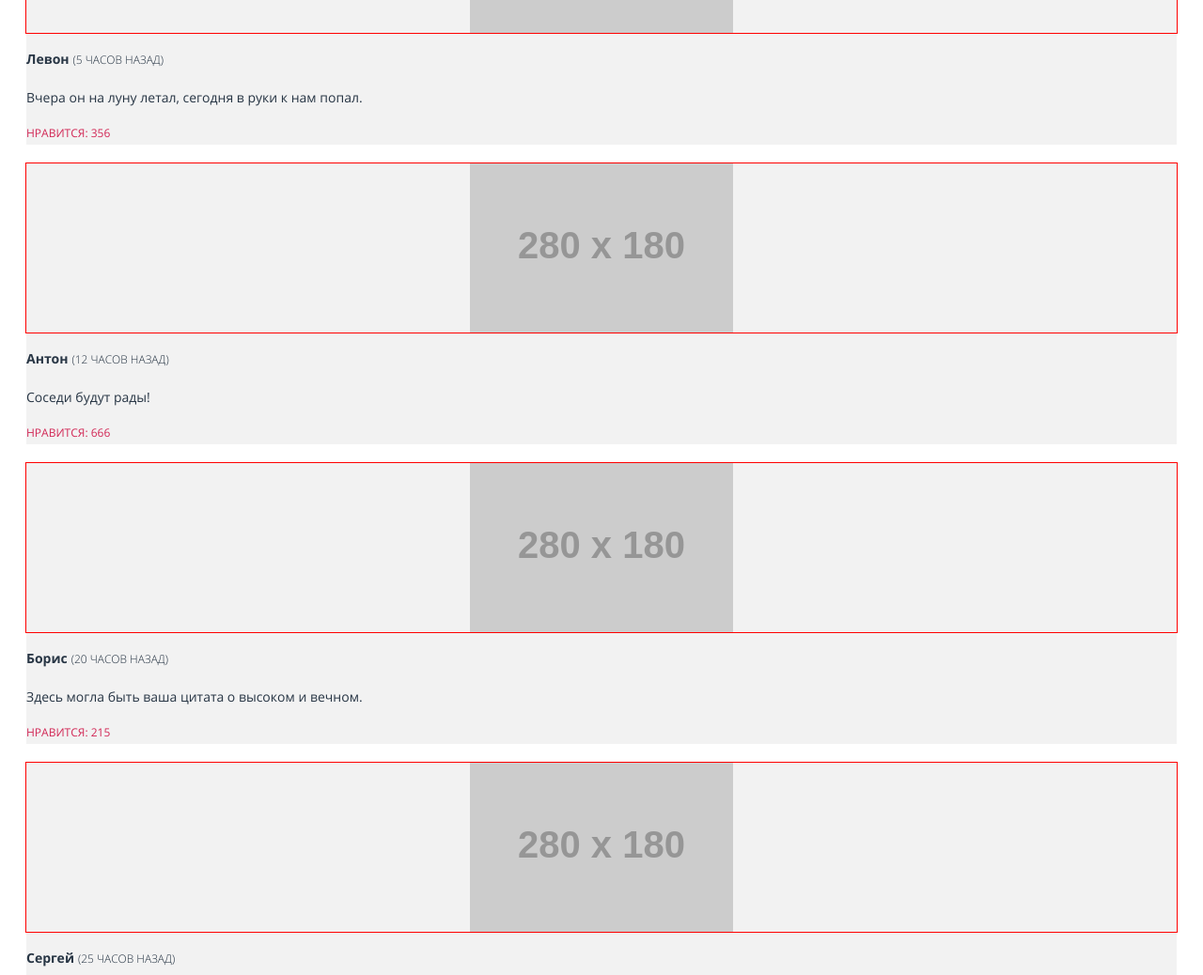
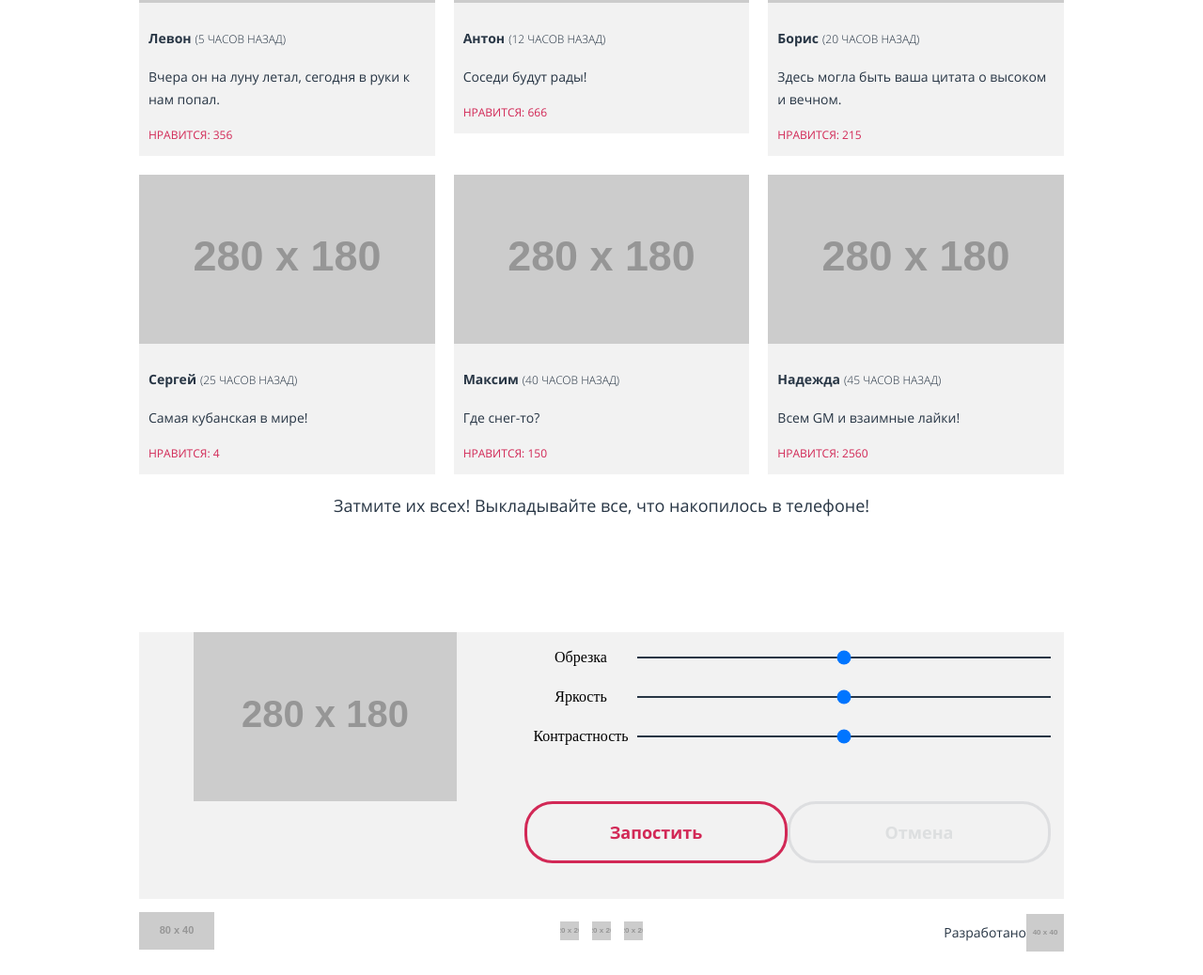
Before and after one commit to gsem73/315531-pink-21, a website: page source/catalog.html in a window 1280 px wide. Shown: the part 1002-2040 px from the top of the page at 94% size. Drawn offline with nearby package versions, Linux system fonts and the light colour scheme; files that its build step writes are made by us from their sources.

Commit message:
Адаптивная сетка для страницы каталога

```diff
--- a/source/catalog.html
+++ b/source/catalog.html
@@ -2,148 +2,175 @@
 <html lang="ru">
   <head>
     <meta charset="utf-8">
+    <meta name="viewport" content="width=device-width, initial-scale=1">
     <title>HTML Academy: Пинк</title>
     <link href="css/style.css" rel="stylesheet">
   </head>
-  <body>
+  <body class="page">
 
-    <header class="page-header">
-      <a class="page-header__logo logo logo--narrow">
+    <header class="main-nav">
+      <div class="container">
+        <nav class="main-nav__layout">
+
+          <a class="main-nav__logo">
             <img src="https://via.placeholder.com/80x40" width="80" height="40" alt="Логотип компании Pink">
           </a>
-      <nav class="page-header__nav main-nav">
+
           <button class="main-nav__toggle" type="button">
             <img src="https://via.placeholder.com/20x20" width="20" height="20" alt="Открыть меню">
           </button>
+
           <ul class="main-nav__menu">
             <li class="main-nav__item">
-            <a class="main-nav__link main-nav__link--dropdown" href="index.html">
-              <span class="main-nav__underline">Главная</span>
-            </a>
+              <a class="main-nav__link" href="#">Главная</a>
             </li>
             <li class="main-nav__item">
-            <a class="main-nav__link main-nav__link--permanent" href="catalog.html">
-              <span class="main-nav__underline">Фотографии</span>
-            </a>
+              <a class="main-nav__link" href="catalog.html">Фотографии</a>
             </li>
             <li class="main-nav__item">
-            <a class="main-nav__link main-nav__link--active" href="form.html">
-              <span class="main-nav__underline">Конкурс</span>
-            </a>
+              <a class="main-nav__link" href="form.html">Конкурс</a>
             </li>
             <li class="main-nav__item">
-            <a class="main-nav__link main-nav__link--dropdown" href="#">
-              <span class="main-nav__underline">HTML Academy</span>
-            </a>
+              <a class="main-nav__link" href="#">HTML Academy</a>
             </li>
           </ul>
+
         </nav>
+      </div>
     </header>
 
     <main>
 
       <div class="head-liner">
+        <div class="container">
           <h1 class="head-liner__title">Фотографии пользователей</h1>
+        </div>
       </div>
 
       <div class="text-content">
+        <div class="container">
           <p class="text-content__paragraph">Взгляните на фотографии, которые выкладывают пользователи! Видите, как не хватает ваших?</p>
         </div>
+      </div>
 
-      <ul class="posting-list">
-
-        <li class="posting-list__item posting">
-          <a class="posting__link posting__link--wide" href="#">
-            <p class="posting__label">Панорама дня</p>
+      <div class="posting">
+        <a class="posting__link" href="#">
           <img class="posting__photo" src="https://via.placeholder.com/280x180" width="280" height="180" alt="Фото">
         </a>
+        <div class="container">
+          <div class="posting__content">
+            <p class="posting__label">Панорама дня</p>
             <p class="posting__legend">
               <span class="posting__user">Анна</span>
               <span class="posting__datetime">(5 минут назад)</span>
             </p>
             <p class="posting__message">Прыгать или нет? Напишите в комментарии свой совет и смотрите прямую трансляцию в перископе, задавайте свои вопросы!</p>
             <p class="posting__like">Нравится: 215</p>
-        </li>
+          </div>
+        </div>
+      </div>
 
+      <div class="container">
+        <ul class="posting-list">
           <li class="posting-list__item posting">
             <a class="posting__link" href="#"><img class="posting__photo" src="https://via.placeholder.com/280x180" width="280" height="180" alt="Фото"></a>
+            <div class="posting__content">
               <p class="posting__legend">
                 <span class="posting__user">Левон</span>
                 <span class="posting__datetime">(5 часов назад)</span>
               </p>
               <p class="posting__message">Вчера он на луну летал, сегодня в руки к нам попал.</p>
               <p class="posting__like">Нравится: 356</p>
+            </div>
           </li>
           <li class="posting-list__item posting">
             <a class="posting__link" href="#"><img class="posting__photo" src="https://via.placeholder.com/280x180" width="280" height="180" alt="Фото"></a>
+            <div  class="posting__content">
               <p class="posting__legend">
                 <span class="posting__user">Антон</span>
                 <span class="posting__datetime">(12 часов назад)</span>
               </p>
               <p class="posting__message">Соседи будут рады!</p>
               <p class="posting__like">Нравится: 666</p>
+            </div>
           </li>
           <li class="posting-list__item posting">
             <a class="posting__link" href="#"><img class="posting__photo" src="https://via.placeholder.com/280x180" width="280" height="180" alt="Фото"></a>
+            <div  class="posting__content">
               <p class="posting__legend">
                 <span class="posting__user">Борис</span>
                 <span class="posting__datetime">(20 часов назад)</span>
               </p>
               <p class="posting__message">Здесь могла быть ваша цитата о высоком и вечном.</p>
               <p class="posting__like">Нравится: 215</p>
+            </div>
           </li>
           <li class="posting-list__item posting">
             <a class="posting__link" href="#"><img class="posting__photo" src="https://via.placeholder.com/280x180" width="280" height="180" alt="Фото"></a>
+            <div  class="posting__content">
               <p class="posting__legend">
                 <span class="posting__user">Сергей</span>
                 <span class="posting__datetime">(25 часов назад)</span>
               </p>
               <p class="posting__message">Самая кубанская в мире!</p>
               <p class="posting__like">Нравится: 4</p>
+            </div>
           </li>
           <li class="posting-list__item posting">
             <a class="posting__link" href="#"><img class="posting__photo" src="https://via.placeholder.com/280x180" width="280" height="180" alt="Фото"></a>
+            <div  class="posting__content">
               <p class="posting__legend">
                 <span class="posting__user">Максим</span>
                 <span class="posting__datetime">(40 часов назад)</span>
               </p>
               <p class="posting__message">Где снег-то?</p>
               <p class="posting__like">Нравится: 150</p>
+            </div>
           </li>
           <li class="posting-list__item posting">
             <a class="posting__link" href="#"><img class="posting__photo" src="https://via.placeholder.com/280x180" width="280" height="180" alt="Фото"></a>
+            <div  class="posting__content">
               <p class="posting__legend">
                 <span class="posting__user">Надежда</span>
                 <span class="posting__datetime">(45 часов назад)</span>
               </p>
               <p class="posting__message">Всем GM и взаимные лайки!</p>
               <p class="posting__like">Нравится: 2560</p>
+            </div>
           </li>
         </ul>
+      </div>
 
       <div class="text-content">
+        <div class="container">
           <p class="text-content__paragraph">Затмите их всех! Выкладывайте все, что накопилось в телефоне!</p>
         </div>
+      </div>
 
+
+      <div class="container">
         <form class="image-editor" method="get" action="https://echo.htmlacademy.ru">
           <img class="image-editor__preview" src="https://via.placeholder.com/280x180" width="280" height="180" alt="Фото">
-        <fieldset  class="image-editor__tools">
-          <label for="size">Обрезка</label>
-          <input class="range-control" type="range" id="size" name="size" min="0" max="100">
-          <label for="brightness">Яркость</label>
-          <input class="range-control" type="range" id="brightness" name="brightness" min="0" max="100">
-          <label for="contrast">Контрастность</label>
-          <input class="range-control" type="range" id="contrast" name="contrast" min="0" max="100">
+          <fieldset class="image-editor__tools tools">
+            <label class="tools__clipping-label" for="clipping">Обрезка</label>
+            <input class="tools__clipping-range range-control" type="range" id="clipping" name="clipping" min="0" max="100">
+            <label class="tools__brightness-label" for="brightness">Яркость</label>
+            <input class="tools__brightness-range range-control" type="range" id="brightness" name="brightness" min="0" max="100">
+            <label class="tools__contrast-label" for="contrast">Контрастность</label>
+            <input class="tools__contrast-range range-control" type="range" id="contrast" name="contrast" min="0" max="100">
           </fieldset>
-        <fieldset class="posting-control">
+          <fieldset class="image-editor__button posting-control">
             <button class="posting-control__item posting-button posting-button--submit" type="submit">Запостить</button>
             <button class="posting-control__item posting-button posting-button--cancel" type="button">Отмена</button>
           </fieldset>
         </form>
+      </div>
 
     </main>
 
-    <footer class="page-footer">
+    <footer>
+      <div class="container">
+        <div class="page-footer">
           <a class="page-footer__logo logo logo--color" href="#">
             <img src="https://via.placeholder.com/80x40" width="80" height="40" alt="Логотип компании Pink">
           </a>
@@ -167,9 +194,11 @@
           <p class="page-footer__copyright copyright">
             <span class="copyright__text">Разработано</span>
             <a class="copyright__link" href="#">
-          <img class="copyright__icon" src="https://via.placeholder.com/20x20" width="20" height="20" alt="Логотип компании html academy">
+              <img class="copyright__icon" src="https://via.placeholder.com/40x40" width="40" height="40" alt="Логотип компании html academy">
             </a>
           </p>
+        </div>
+      </div>
     </footer>
 
   </body>
--- a/source/sass/blocks/image-editor.scss
+++ b/source/sass/blocks/image-editor.scss
@@ -1,14 +1,28 @@
 .image-editor {
   background-color: $base-grey;
+  display: grid;
+  grid-template-columns: 1fr;
+  grid-template-areas: "preview-area" "tools-area" "button-area";
+
+  @media (min-width: $tablet-size) {
+    grid-template-columns: 1fr 1fr;
+    grid-template-areas: "preview-area tools-area" "preview-area button-area";
+  }
 }
 
 .image-editor__preview {
   display: block;
   margin: 0 auto;
+  grid-area: preview-area;
 }
 
 .image-editor__tools {
   border: none;
   display: flex;
   flex-direction: column;
+  grid-area: tools-area;
 }
+
+.image-editor__button {
+  grid-area: button-area;
+}
--- a/source/sass/blocks/posting-control.scss
+++ b/source/sass/blocks/posting-control.scss
@@ -6,6 +6,10 @@
   border: none;
   justify-content: center;
   align-items: center;
+
+  @media (min-width: $desktop-size) {
+    flex-direction: row;
+  }
 }
 
 .posting-control__item {
--- a/source/sass/blocks/posting-list.scss
+++ b/source/sass/blocks/posting-list.scss
@@ -1,10 +1,22 @@
 .posting-list {
   list-style: none;
   padding: 0;
-  margin: 0 $page-padding;
+  margin: 0;
+  margin-top: 40px;
+  display: grid;
+  grid-template-columns: 1fr;
+  gap: 20px;
+
+  @media (min-width: $tablet-size) {
+    grid-template-columns: repeat(2, 1fr);
+  }
+
+  @media (min-width: $desktop-size) {
+    grid-template-columns: repeat(3, 1fr);
+  }
 }
 
 .posting-list__item {
   padding: 0;
-  margin: 20px 0;
+  margin: 0;
 }
--- a/source/sass/blocks/posting.scss
+++ b/source/sass/blocks/posting.scss
@@ -1,22 +1,17 @@
-.posting {
+.posting__content {
   background-color: $base-grey;
+  padding: 10px;
+  position: relative;
 }
 
 .posting__link {
   display: block;
-  outline: 1px solid red;
-
-  &--wide {
-    margin-left: -$page-padding;
-    margin-right: -$page-padding;
-    position: relative;
-  }
 }
 
 .posting__label {
   position: absolute;
-  top: 0;
-  right: $page-padding;
+  top: -160px;
+  right: 0;
   padding: 14px 20px;
   margin: 0;
   background-color: $base-red;
@@ -33,7 +28,7 @@
 .posting__photo {
   width: 100%;
   height: 180px;
-  object-fit: contain;
+  object-fit: cover;
   display: block;
 }
 
--- a/source/sass/blocks/range-control.scss
+++ b/source/sass/blocks/range-control.scss
@@ -1,5 +1,13 @@
 .range-control {
+  display: block;
+  width: 100%;
+  margin-top: 20px;
+  margin-bottom: 20px;
+  //-webkit-appearance: none;
+  background-color: transparent;
+
   &::-webkit-slider-thumb {
+    //-webkit-appearance: none;
     margin-top: -$thumb-size / 2;
 
     @include range-thumb;
--- /dev/null
+++ b/source/sass/blocks/tools.scss
@@ -0,0 +1,70 @@
+.tools {
+  display: grid;
+  justify-items: center;
+  align-items: center;
+  grid-template-columns: repeat(3, 1fr);
+
+  @media (min-width: $tablet-size) {
+    grid-template-columns: 120px 1fr;
+  }
+}
+
+.tools__clipping-label {
+  grid-row: 1 / 2;
+  grid-column: 1 / 2;
+
+  @media (min-width: $tablet-size) {
+    grid-row: 1 / 2;
+    grid-column: 1 / 2;
+  }
+}
+
+.tools__clipping-range {
+  grid-row: 2 / 3;
+  grid-column: 1 / -1;
+
+  @media (min-width: $tablet-size) {
+    grid-row: 1 / 2;
+    grid-column: 2 / 3;
+  }
+}
+
+.tools__brightness-label {
+  grid-row: 1 / 2;
+  grid-column: 2 / 3;
+
+  @media (min-width: $tablet-size) {
+    grid-row: 2 / 3;
+    grid-column: 1 / 2;
+  }
+}
+
+.tools__brightness-range {
+  grid-row: 2 / 3;
+  grid-column: 1 / -1;
+
+  @media (min-width: $tablet-size) {
+    grid-row: 2 / 3;
+    grid-column: 2 / 3;
+  }
+}
+
+.tools__contrast-label {
+  grid-row: 1 / 2;
+  grid-column: 3 / 4;
+
+  @media (min-width: $tablet-size) {
+    grid-row: 3 / 4;
+    grid-column: 1 / 2;
+  }
+}
+
+.tools__contrast-range {
+  grid-row: 2 / 3;
+  grid-column: 1 / -1;
+
+  @media (min-width: $tablet-size) {
+    grid-row: 3 / 4;
+    grid-column: 2 / 3;
+  }
+}
--- a/source/sass/style.scss
+++ b/source/sass/style.scss
@@ -39,3 +39,4 @@
 @import "blocks/intro.scss";
 @import "blocks/app-market.scss";
 @import "blocks/contest-form.scss";
+@import "blocks/tools.scss";
```
Also changed, not shown: source/form.html (+1 -1 lines). Lines whose indentation alone changed are shown as unchanged.
